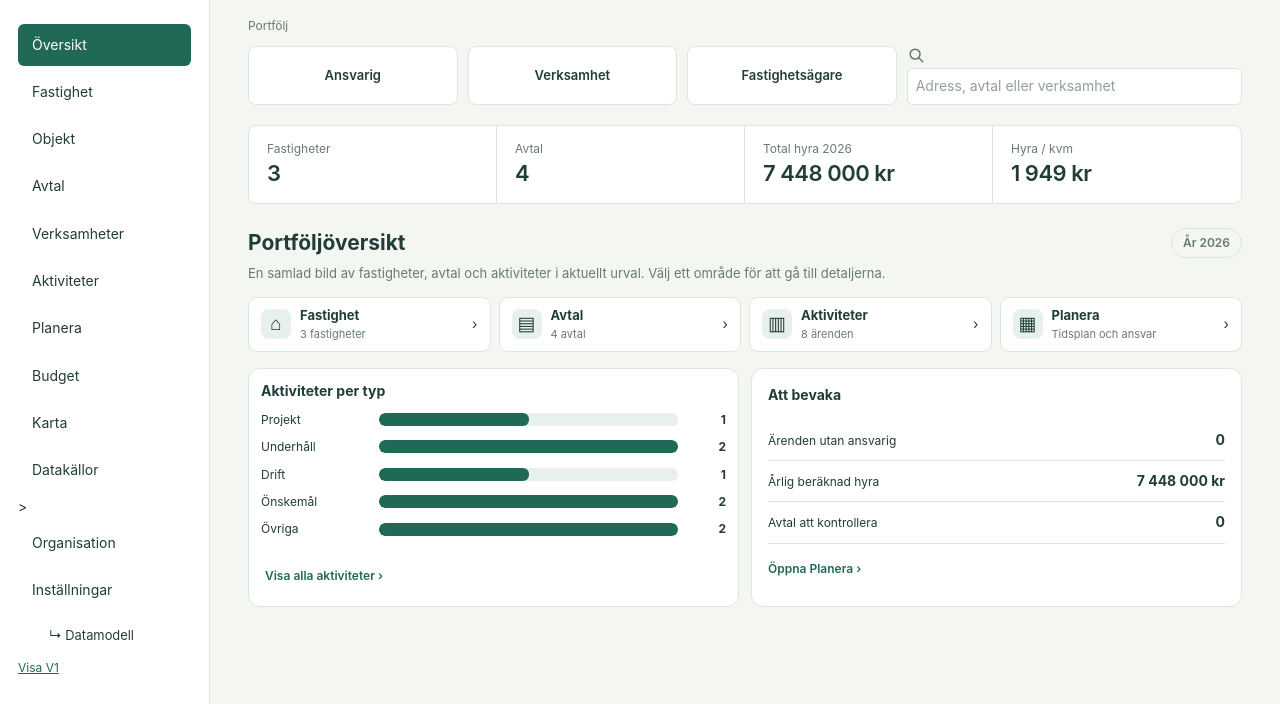
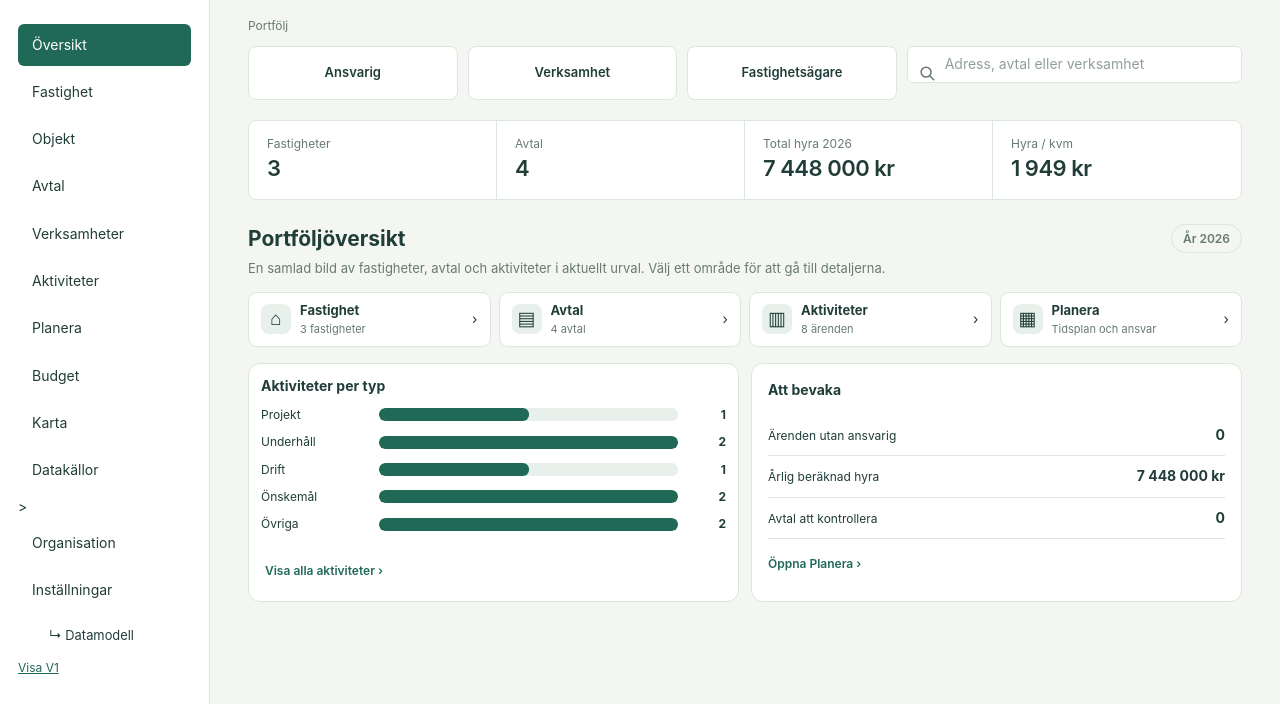
Before and after one commit to Pomattias/Lokalblick, a website with bundled scripts: page frontend/v2/index.html in a window 1280 px wide. Shown: the part 96-800 px from the top of the page. Built offline with nearby package versions, Linux system fonts and the light colour scheme.

Commit message:
style(search): align magnifier inside compact search input

```diff
--- a/frontend/v2/design-system.css
+++ b/frontend/v2/design-system.css
@@ -170,3 +170,27 @@
      Temporarily use 16px while typing; the resting search field stays 14px. */
   #filters .search input:focus { font-size:16px; }
 }
+
+
+/* A single accessible magnifier search field across the app.
+   The visible label is replaced with an icon; the "Sök" label stays available to screen readers. */
+#filters .search.ui-search {
+  position:relative;
+  display:block;
+  min-width:0;
+  gap:0;
+}
+#filters .search.ui-search .ui-search-icon {
+  position:absolute;
+  left:11px;
+  top:50%;
+  transform:translateY(-50%);
+  width:18px;
+  height:18px;
+  color:var(--ui-color-muted);
+  pointer-events:none;
+  z-index:1;
+}
+#filters .search.ui-search input {
+  padding-left:37px;
+}
```
